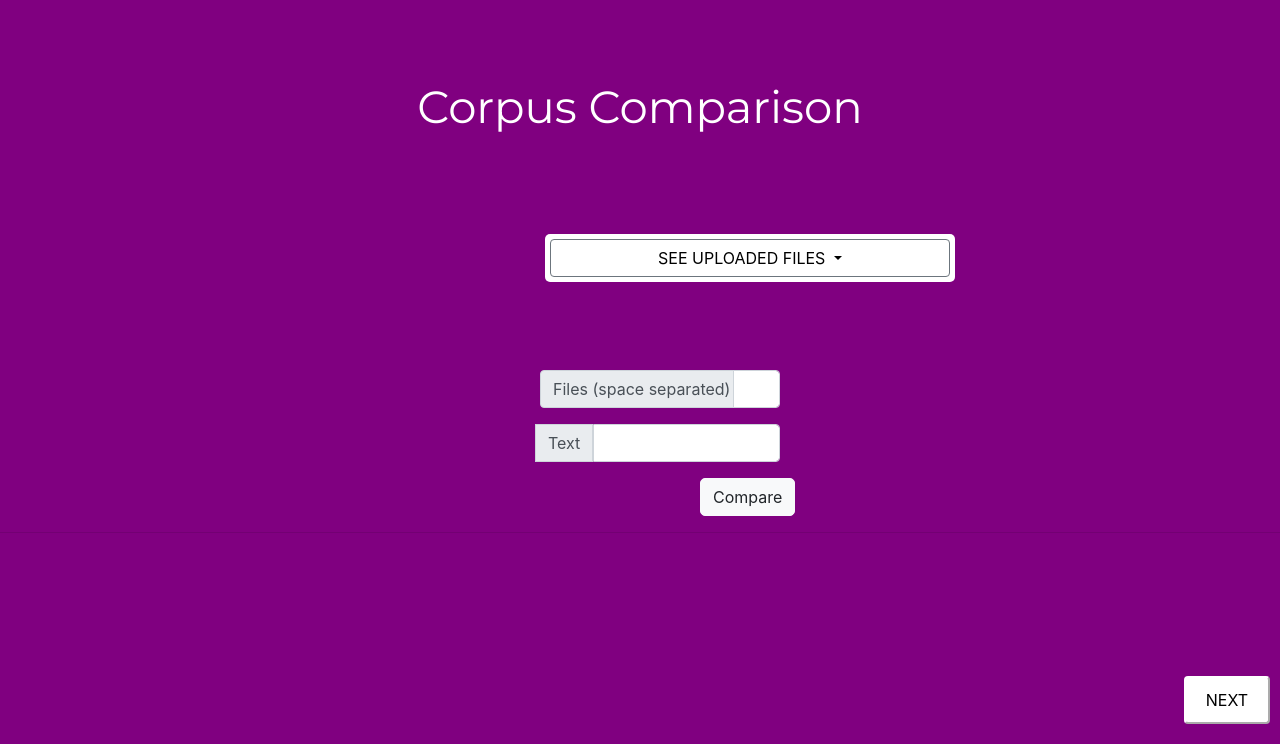
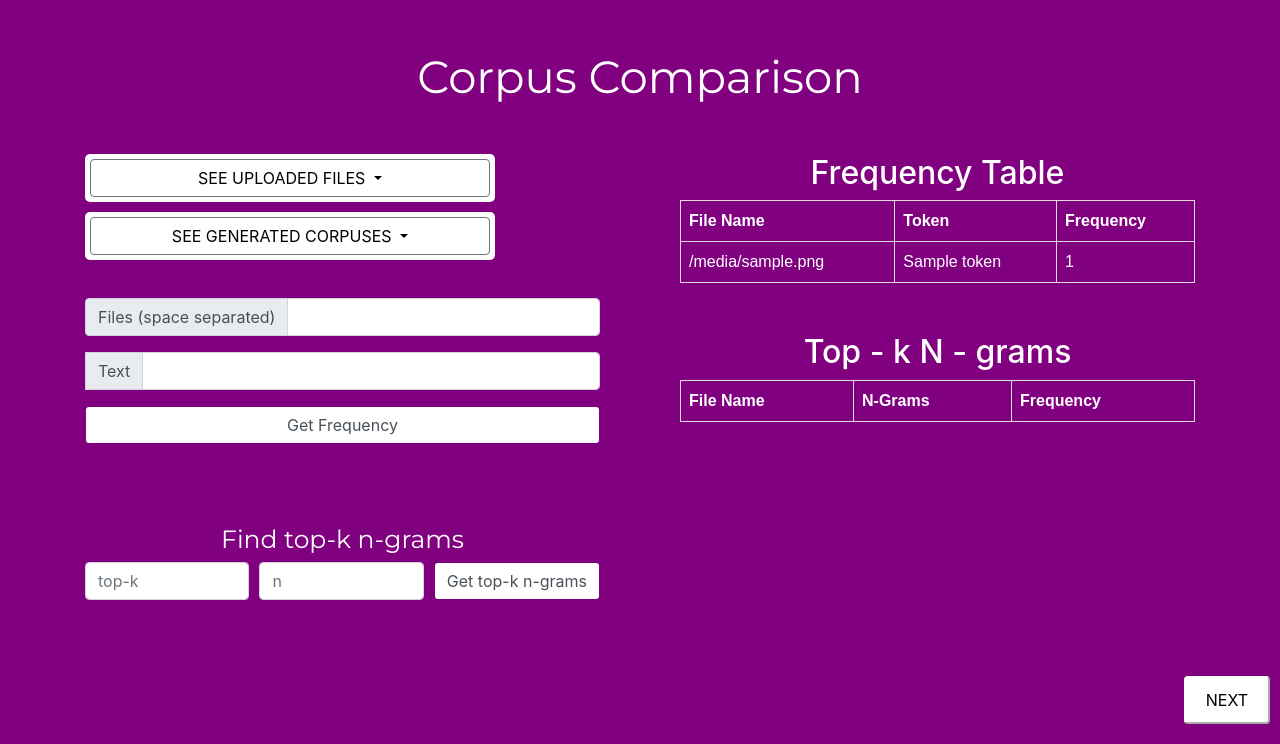
Before and after one commit to samacker77/NLP-Analysis-App, a Flask app: template app/templates/functionality5.html in a window 1280 px wide. Shown: the part 56-800 px from the top of the page. Run offline with Flask 2, Linux system fonts and the light colour scheme; the template is opened without the code that fills it: most values are stand-ins (such as "Sample title", 1, 10 or a date in 2020); lists and menus that the app fills with data are empty; some libraries are stand-ins or nearby versions.

Commit message:
Page 5 UI added but needs correction

```diff
--- a/app/main.py
+++ b/app/main.py
@@ -329,7 +329,11 @@ def gotoNextPage(page):
                                    generated_corpuses=generated_corpuses, status="", data=data,zip=zip)
 
 
+    elif page == 'functionality5':
 
+
+        return render_template('functionality5.html', uploaded_files=get_uploaded_files(),
+                               generated_corpuses=get_corpuses(), status="")
 
 
 
--- a/app/templates/functionality5.html
+++ b/app/templates/functionality5.html
@@ -1,5 +1,5 @@
 <!DOCTYPE html>
-<html lang="en">
+<html lang="en" xmlns="http://www.w3.org/1999/html">
 <head>
     <meta charset="UTF-8">
     <link rel="preconnect" href="https://fonts.gstatic.com">
@@ -10,11 +10,29 @@
 <script src="https://maxcdn.bootstrapcdn.com/bootstrap/4.0.0/js/bootstrap.min.js" integrity="sha384-JZR6Spejh4U02d8jOt6vLEHfe/JQGiRRSQQxSfFWpi1MquVdAyjUar5+76PVCmYl" crossorigin="anonymous"></script>
     <title>NLP Analysis App</title>
     <style>
+    table {
+  font-family: arial, sans-serif;
+  border-collapse: collapse;
+  width: 100%;
+  color:white;
+}
+
+td, th {
+  border: 1px solid #dddddd;
+  text-align: left;
+  padding: 8px;
+  color:white;
+}
+
+tr:nth-child(even) {
+  color:black;
+}
         body {
   background-color: purple;
 }
    .dropdown {list-style: none; background: white; padding: 5px; display: inline-block;border-radius:5px}
    .dropdown .btn {background: white; color:black;}
+
 
 .next {
   background-color : white;
@@ -29,7 +47,6 @@
   bottom: 20px;
   right: 10px;
 }
-
 
     </style>
 </head>
@@ -63,13 +80,11 @@
   </div>
 </nav>
 
-
 <!----->
-
-    <h1 style="text-align:center;font-family:'Montserrat', sans-serif;color:white;font-size:45px;margin-top:80px">Corpus Comparison</h1>
+   <!-- <h1 style="text-align:center;font-family:'Montserrat', sans-serif;color:white;font-size:45px;margin-top:80px">Statistical Analysis</h1>
 <div style="margin-top:100px;margin-left:500px;margin-right:500px">
 
-<div class="dropdown" style="margin-left:45px;margin-top:0px;margin-bottom:50px">
+<div class="dropdown" style="margin-left:35px;margin-top:0px;margin-bottom:50px">
   <button class="btn btn-secondary dropdown-toggle" type="button" style="width:400px" id="dropdownMenuButton" data-toggle="dropdown" aria-haspopup="true" aria-expanded="false">
     SEE UPLOADED FILES
   </button>
@@ -89,23 +104,153 @@
   </div>
   <input type="text" class="form-control" id="getFileNames" aria-describedby="basic-addon3">
 </div>
-  <div class="input-group-prepend", style="margin-left:35px;margin-right:0px">
+        <div class="input-group-prepend", style="margin-left:35px;margin-right:-2px">
     <span class="input-group-text" id="basic-addon3">Text</span>
   </div>
-  <input type="text" class="form-control" id="text5" aria-describedby="basic-addon3">
+  <input type="text" class="form-control" id="text" aria-describedby="basic-addon3">
       </div>
-</div>
-    <div class="input-group-append" style="margin-left:700px;">
-    <button type="button" class="btn btn-light" id="compare" style="border-radius:5px">Compare</button>
-
-  </div>
-<hr>
 
 
+   <form>
+       <h4 style="text-align:center;font-family:'Montserrat', sans-serif;color:white;font-size:25px;margin-top:80px">Find Sequences </h4>
+  <div class="form-row">
+    <div class="col">
+      <input type="text" class="form-control" id="sequence" placeholder="Sequence" name="top_number">
+    </div>
+    <div class="col">
+      <input type="text" class="form-control" id="ngram" placeholder="N-Gram" name="pswd">
+    </div>
+      <div class="col">
+        <button type="button" class="btn form-control" id="send">Send</button>
+      </div>
+  </div>
+</form>
+
 <div id="next">
-<button type="button" class="next" onclick="window.location.href='{{ url_for( 'gotoNextPage',page='functionality6') }}';">NEXT</button>
+<button type="button" class="next" onclick="window.location.href='{{ url_for( 'gotoNextPage',page='functionality5') }}';">NEXT</button>
 </div>
+</div>
+-->
+
+
+<h1 style="text-align:center;font-family:'Montserrat', sans-serif;color:white;font-size:45px;margin-top:50px;margin-bottom:50px;">Corpus Comparison</h1>
+
+<div class="container">
+  <div class="row">
+    <div class="col">
+
+<div >
+
+
+<div class="dropdown">
+  <button class="btn btn-secondary dropdown-toggle" type="button" style="width:400px" id="dropdownMenuButton" data-toggle="dropdown" aria-haspopup="true" aria-expanded="false">
+    SEE UPLOADED FILES
+  </button>
+  <div class="dropdown-menu" method="GET" aria-labelledby="dropdownMenuButton">
+    {% for each in uploaded_files %}
+        <option class="dropdown-item" value="{{each}}">{{each}}</option>
+    {% endfor %}
+  </div>
+</div>
+    <div style="margin-bottom:10px;"></div>
+
+    <div class="dropdown">
+  <button class="btn btn-secondary dropdown-toggle" type="button" style="width:400px" id="dropdownMenuButton" data-toggle="dropdown" aria-haspopup="true" aria-expanded="false">
+    SEE GENERATED CORPUSES
+  </button>
+  <div class="dropdown-menu" method="GET" aria-labelledby="dropdownMenuButton">
+      {% for each in generated_corpuses %}
+    <option class="dropdown-item" value="{{each}}">{{each}}</option>
+      {% endfor %}
+  </div>
+</div>
+
+
+  <form action="/functionality4" method="POST" enctype="multipart/form-data">
+      <div class="input-group mb-3">
+  <div class="custom-file">
+  </div>
+  <div class="input-group mb-3">
+  <div class="input-group-prepend" >
+    <span class="input-group-text" id="basic-addon3">Files (space separated)</span>
+  </div>
+  <input type="text" class="form-control" name="files" id="getFileNames" aria-describedby="basic-addon3">
+</div>
+        <div class="input-group-prepend">
+    <span class="input-group-text" id="basic-addon3">Text</span>
+  </div>
+  <input type="text" class="form-control" id="text" name="text" aria-describedby="basic-addon3">
       </div>
+<input type="submit" class="btn form-control" name="frequency" value="Get Frequency">
+
+
+       <h4 style="text-align:center;font-family:'Montserrat', sans-serif;color:white;font-size:25px;margin-top:80px">Find top-k n-grams </h4>
+  <div class="form-row">
+    <div class="col">
+      <input type="text" class="form-control" id="sequence" placeholder="top-k" name="top-k">
+    </div>
+    <div class="col">
+      <input type="text" class="form-control" id="ngram" placeholder="n" name="n-value">
+    </div>
+      <div class="col">
+        <input type="submit" class="btn form-control" name="getTop" value="Get top-k n-grams">
+
+      </div>
+  </div>
+</form>
+
+<div id="next">
+<button type="button" class="next" onclick="window.location.href='{{ url_for( 'gotoNextPage',page='functionality5') }}';">NEXT</button>
 </div>
+</div>
+
+
+    </div>
+    <div class="col" style="margin-left:50px">
+      <h2 style="text-align:center;color:white;">Frequency Table</h2>
+        <table>
+  <tr>
+    <th>File Name</th>
+    <th>Token</th>
+    <th>Frequency</th>
+  </tr>
+          {% for each in frequency %}
+  <tr>
+    <td>{{each.get('file',None)}}</td>
+    <td>{{each.get('token',None)}}</td>
+    <td>{{each.get('count',None)}}</td>
+  </tr>
+          {%endfor%}
+</table>
+
+
+        <h2 style="text-align:center;color:white;margin-top:50px">Top - k N - grams</h2>
+        <table>
+  <tr>
+    <th>File Name</th>
+    <th>N-Grams</th>
+    <th>Frequency</th>
+  </tr>
+          {% for each in data %}
+            {%for i,j in zip(each.get('n-grams'),each.get('frequency'))%}
+
+            <tr>
+                <td>{{each.get('file')}}</td>
+                <td>{{i}}</td>
+                <td>{{j}}</td>
+
+            </tr>
+            {%endfor%}
+
+
+  </tr>
+          {%endfor%}
+</table>
+
+
+</div>
+
+    </div>
+  </div>
 </body>
 </html>
```
